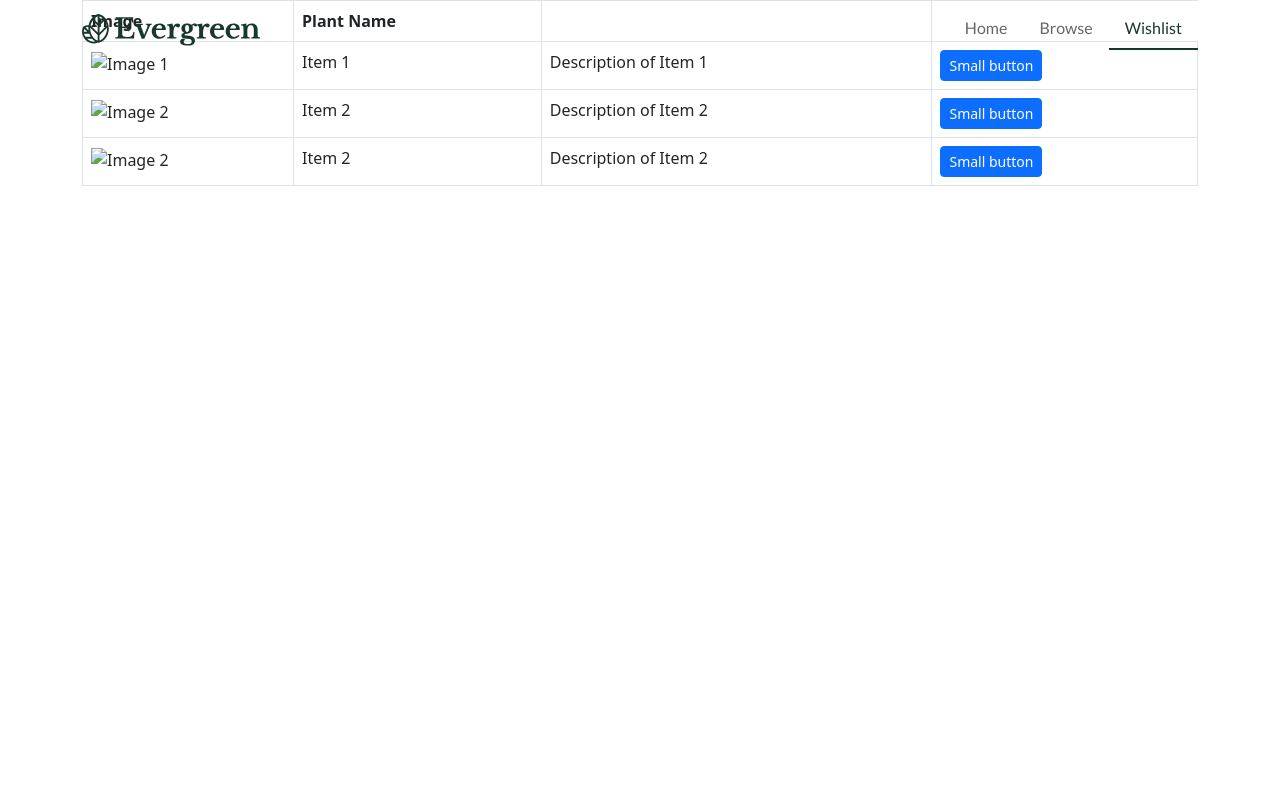
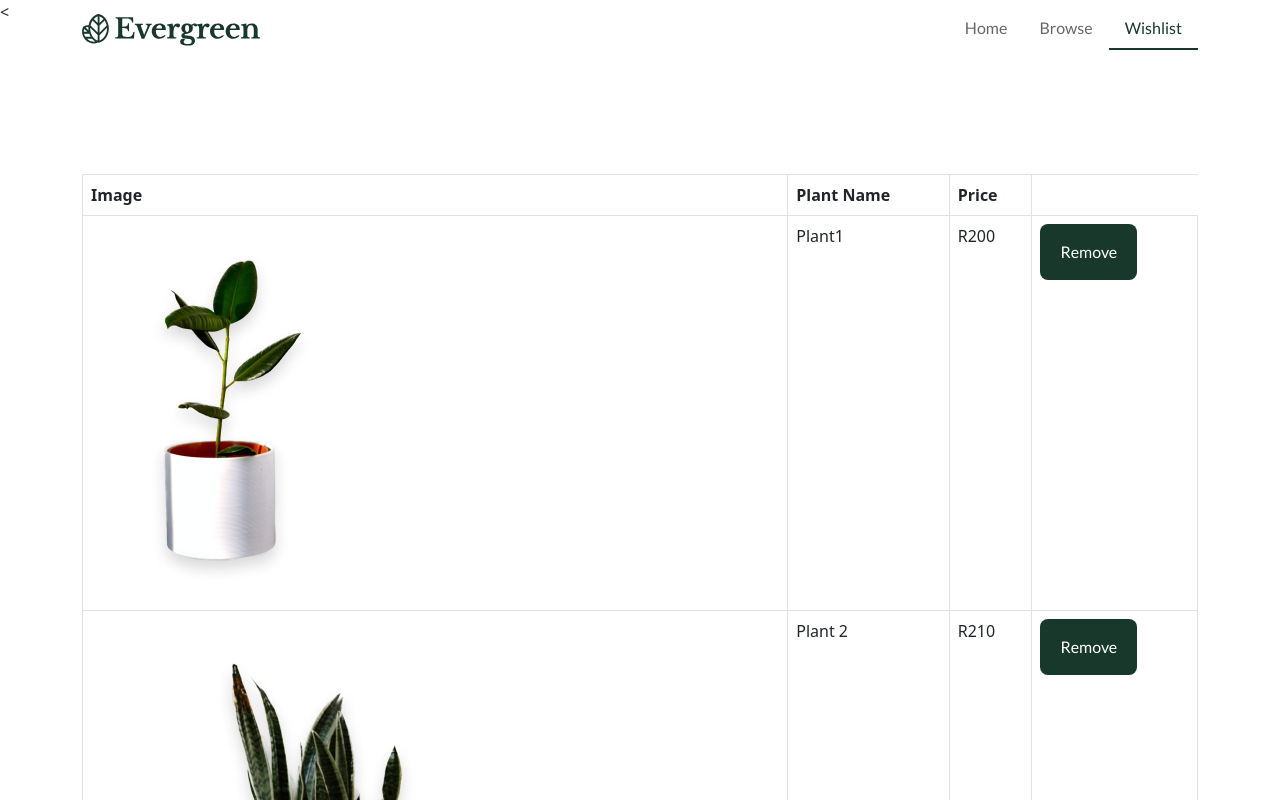
Before and after one commit to TazzLeigh/231023_T3_Formal-Assessment-1, a plain HTML site: page wishlist.html in a window 1280 px wide. Shown: the top 800 px of the page. Drawn offline with nearby package versions, Linux system fonts and the light colour scheme.

Commit message:
Commit 2

```diff
--- a/scripts/main.js
+++ b/scripts/main.js
@@ -28,3 +28,15 @@ $(document).ready(function(){
     $(".card-img-top").toggleClass("small");
 
   });
+
+  //Wishlist Table//
+  //Remove Item Button
+  $(".btn1").click(function(){
+    $("#item1").remove();
+    })
+  $(".btn2").click(function(){
+    $("#item2").remove();
+      })
+  $(".btn3").click(function(){
+    $("#item3").remove();
+        })
--- a/styles/main.css
+++ b/styles/main.css
@@ -107,3 +107,11 @@ button {
     bottom: -100px;
     margin-top: 150px;
 }
+
+
+/*---Wish list--*/
+
+.table {
+    margin-top: 150px;
+
+}
--- a/wishlist.html
+++ b/wishlist.html
@@ -39,44 +39,43 @@
     </nav>
 
     <!--Table-->
-    <div class="container">
+    <<div class="container">
         <table class="table table-bordered table-hover">
           <thead>
             <tr>
               <th>Image</th>
               <th>Plant Name</th>
-                  <th></th>
+              <th>Price</th>
             </tr>
           </thead>
           <tbody>
             <!--Item 1-->
-              <tr>
-                  <td><img src="path/to/image1.jpg" alt="Image 1" class="img-fluid"></td>
-                  <td>Item 1</td>
-                  <td>Description of Item 1</td>
+            <tr id="item1">
+              <td><img src="assets/plant1.png" alt="Image 1" class="img-fluid"></td>
+              <td>Plant1 </td>
+              <td>R200</td>
               <td>
-                    <button type="button" class="btn btn-primary btn-sm">Small button</button>
+                <button type="button" class="btn1 btn-primary btn-sm" onclick="removeItem('item1')">Remove</button>
               </td>
             </tr>
             <!--Item 2-->
-              <tr>
-                  <td><img src="path/to/image2.jpg" alt="Image 2" class="img-fluid"></td>
-                  <td>Item 2</td>
-                  <td>Description of Item 2</td>
+            <tr id="item2">
+              <td><img src="/assets/plant3.png" alt="Image 2" class="img-fluid"></td>
+              <td>Plant 2</td>
+              <td>R210</td>
               <td>
-                    <button type="button" class="btn btn-primary btn-sm">Small button</button>
+                <button type="button" class="btn2 btn-primary btn-sm" onclick="removeItem('item2')">Remove</button>
               </td>
             </tr>
             <!--Item 3-->
-              <tr>
-                <td><img src="path/to/image2.jpg" alt="Image 2" class="img-fluid"></td>
-                <td>Item 2</td>
-                <td>Description of Item 2</td>
+            <tr id="item3">
+              <td><img src="assets/plant5.png" alt="Image 3" class="img-fluid"></td>
+              <td>Plant3</td>
+              <td>R230</td>
               <td>
-                  <button type="button" class="btn btn-primary btn-sm">Small button</button>
+                <button type="button" class="btn3 btn-primary btn-sm" onclick="removeItem('item3')">Remove</button>
               </td>
             </tr>
-
           </tbody>
         </table>
       </div>
```
Also changed, not shown: browse.html (+2 -2 lines), index.html (+9 -7 lines). Lines whose indentation alone changed are shown as unchanged.
